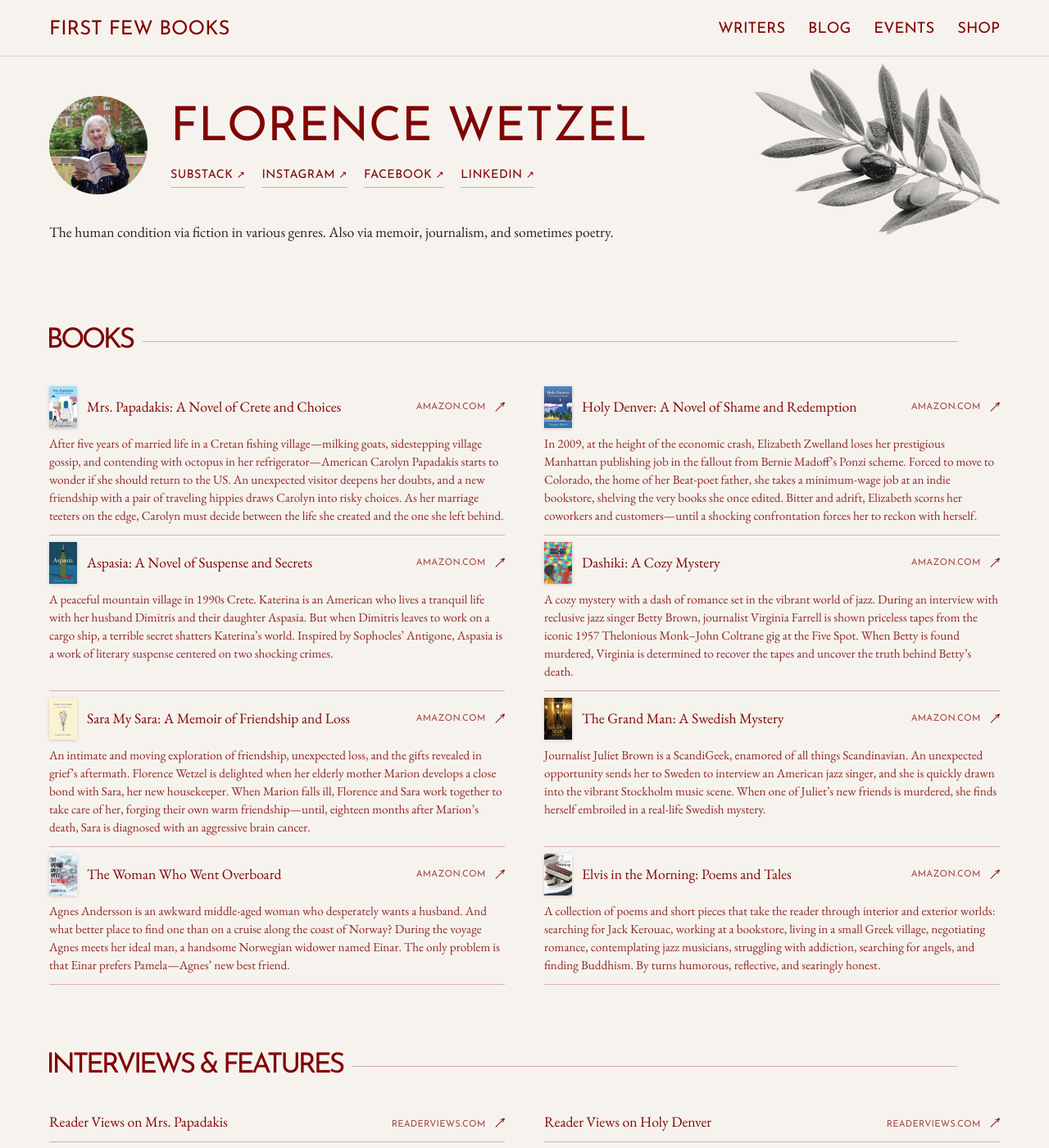
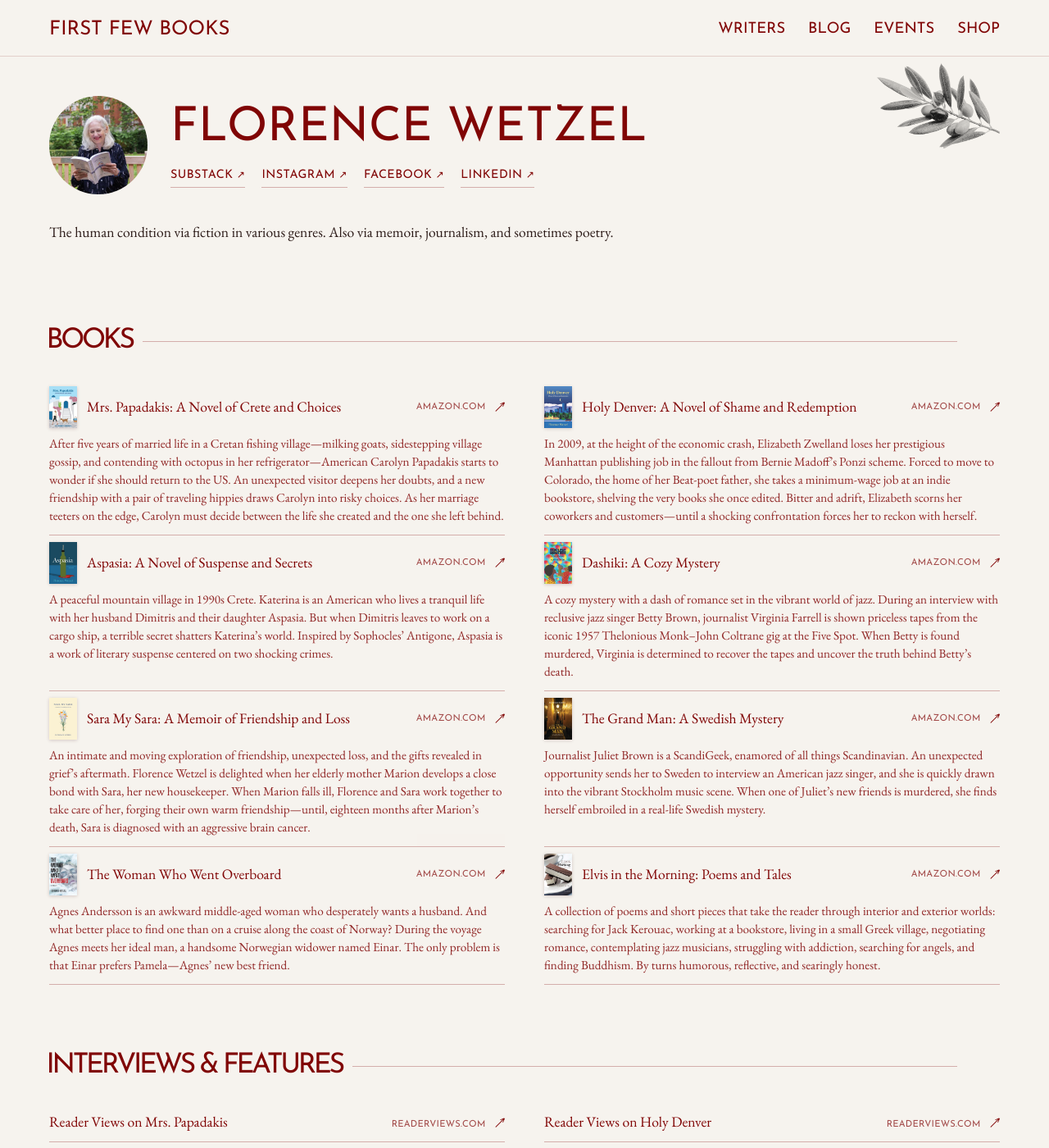
Before and after one commit to nelepope/firstfewbooks, a Jekyll site: the page built from _members/florence-wetzel.md, in a window 1280 px wide and 1400 px high. Shown: the whole window at 82% size. Built offline with Jekyll 4.4.1, drawn with Linux system fonts in a browser that asks for light colours.

Commit message:
Halve the size of Florence's olive branch
Co-Authored-By: Claude Opus 5.5 <noreply@anthropic.com>

```diff
--- a/assets/css/style.css
+++ b/assets/css/style.css
@@ -305,10 +305,10 @@ main > .wrap:first-child { padding-top: 48px; }
 /* A writer's motif: a black-and-white cutout (transparent PNG) at the top right of their profile. */
 .member { position: relative; z-index: 0; }
 .member-motif {
-  position: absolute; top: 8px; right: 20px; z-index: -1; width: min(300px, 28vw); height: auto;
+  position: absolute; top: 8px; right: 20px; z-index: -1; width: min(150px, 14vw); height: auto;
   pointer-events: none;
 }
-@media (max-width: 760px) { .member-motif { top: 0; right: 0; width: 42vw; opacity: .55; } }
+@media (max-width: 760px) { .member-motif { top: 0; right: 0; width: 21vw; opacity: .55; } }
 .work-cover { flex: none; align-self: center; width: 34px; height: 51px; object-fit: cover; box-shadow: 0 1px 4px rgba(60, 10, 10, .18); }
 .work-list a:has(.work-cover) { align-items: center; padding: 8px 0; }
 
```
